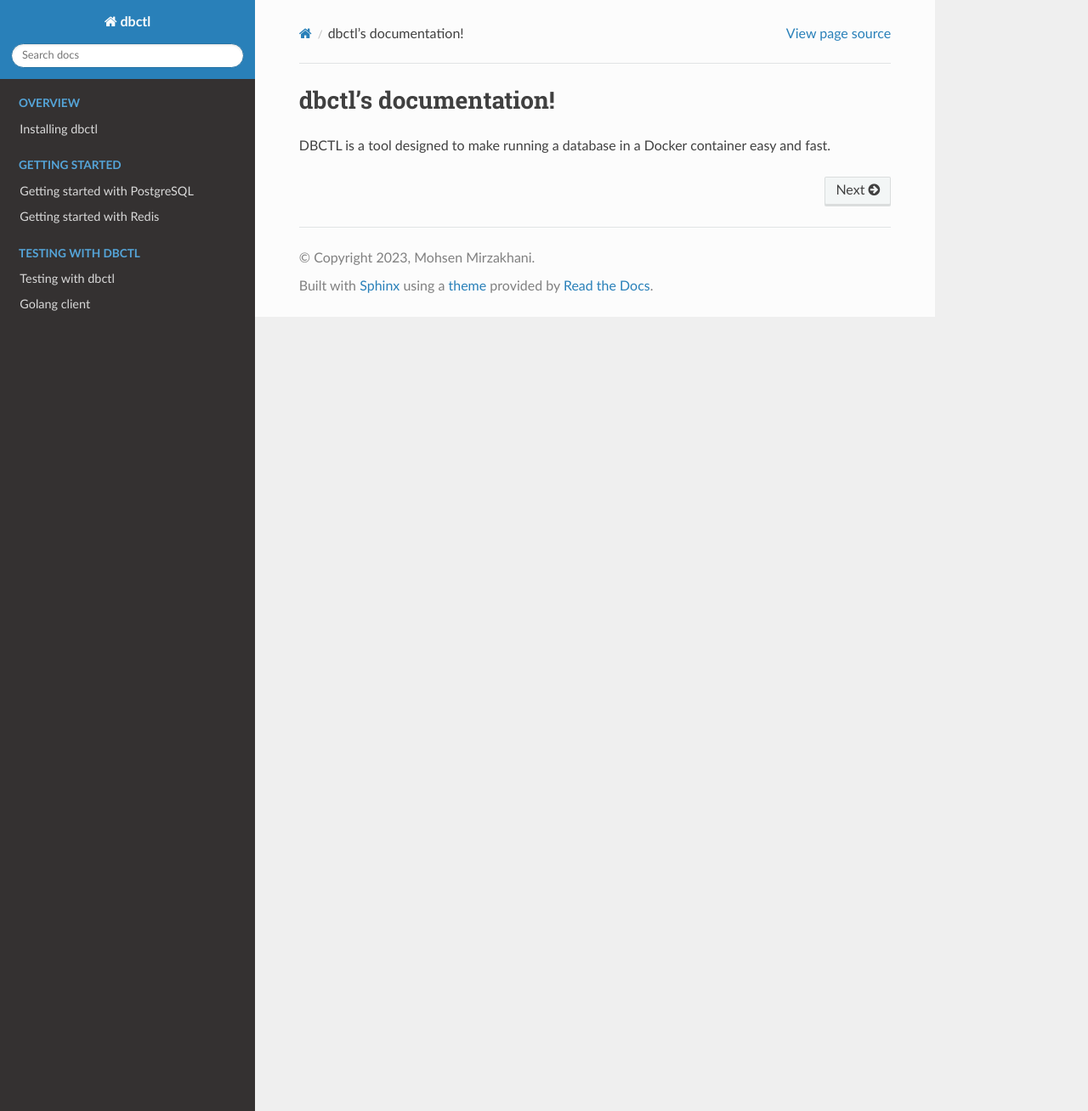
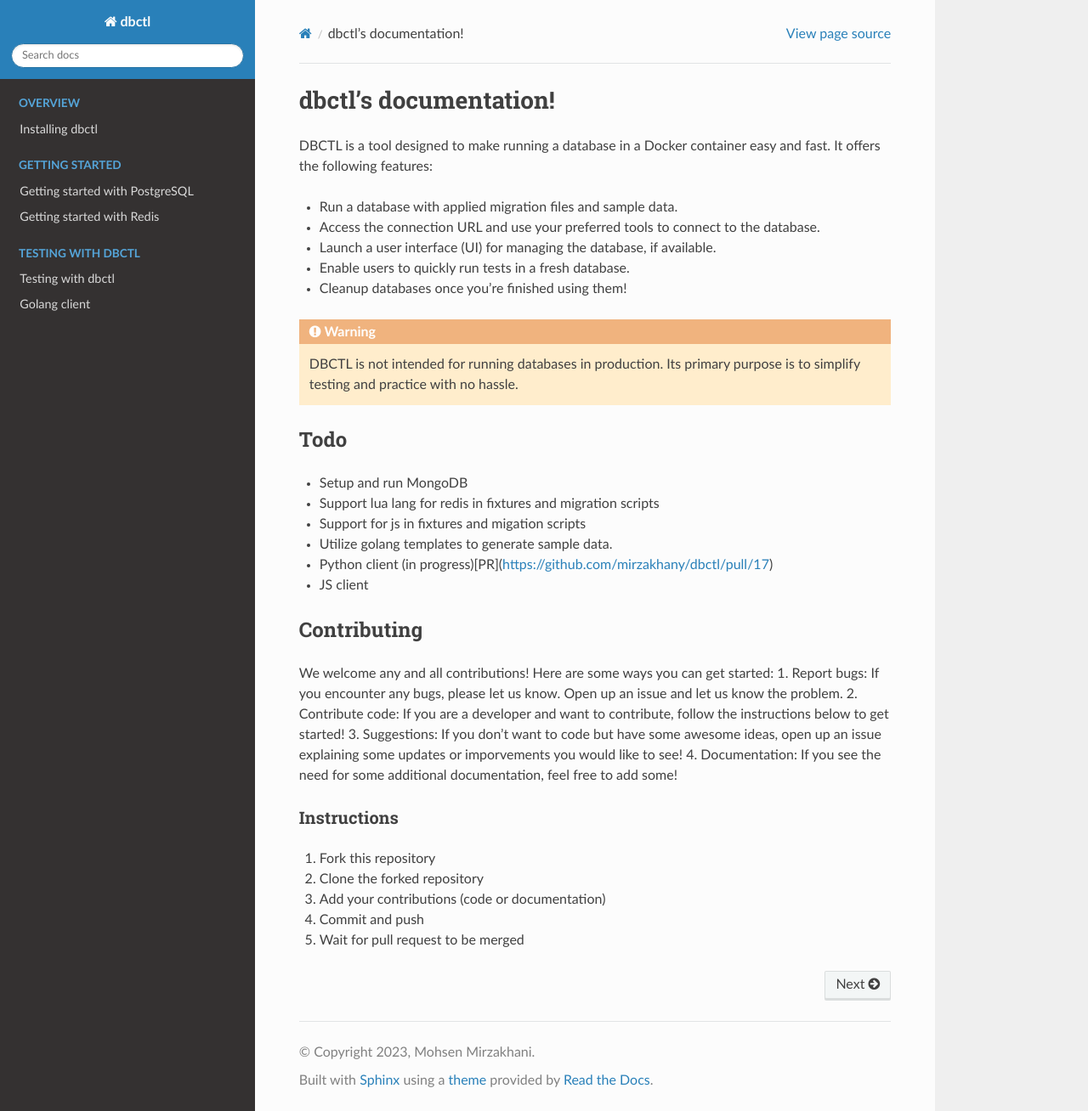
Before and after one commit to mirzakhany/dbctl, a Sphinx documentation site: the page built from docs/index.rst, in a window 1280 px wide and 1308 px high. Shown: the whole window at 85% size. Built offline with Sphinx 7.4.7 and the Read the Docs theme 2.0.0, drawn with Linux system fonts in a browser that asks for light colours.

Commit message:
[docs] update index

```diff
--- a/docs/index.rst
+++ b/docs/index.rst
@@ -6,7 +6,43 @@
 dbctl's documentation!
 =================================
 
-DBCTL is a tool designed to make running a database in a Docker container easy and fast.
+DBCTL is a tool designed to make running a database in a Docker container easy and fast. It offers the following features:
+
+- Run a database with applied migration files and sample data.
+- Access the connection URL and use your preferred tools to connect to the database.
+- Launch a user interface (UI) for managing the database, if available.
+- Enable users to quickly run tests in a fresh database.
+- Cleanup databases once you're finished using them!
+
+.. warning:: DBCTL is not intended for running databases in production. Its primary purpose is to simplify testing and practice with no hassle.
+
+Todo
+------------
+
+- Setup and run MongoDB
+- Support lua lang for redis in fixtures and migration scripts
+- Support for js in fixtures and migation scripts
+- Utilize golang templates to generate sample data.
+- Python client (in progress)[PR](https://github.com/mirzakhany/dbctl/pull/17)
+- JS client
+
+
+Contributing
+------------
+We welcome any and all contributions! Here are some ways you can get started:
+1. Report bugs: If you encounter any bugs, please let us know. Open up an issue and let us know the problem.
+2. Contribute code: If you are a developer and want to contribute, follow the instructions below to get started!
+3. Suggestions: If you don't want to code but have some awesome ideas, open up an issue explaining some updates or imporvements you would like to see!
+4. Documentation: If you see the need for some additional documentation, feel free to add some!
+
+Instructions
+************
+1. Fork this repository
+2. Clone the forked repository
+3. Add your contributions (code or documentation)
+4. Commit and push
+5. Wait for pull request to be merged
+
 
 .. toctree::
    :maxdepth: 2
```
Also changed, not shown: README.md (+1 -1 lines).
